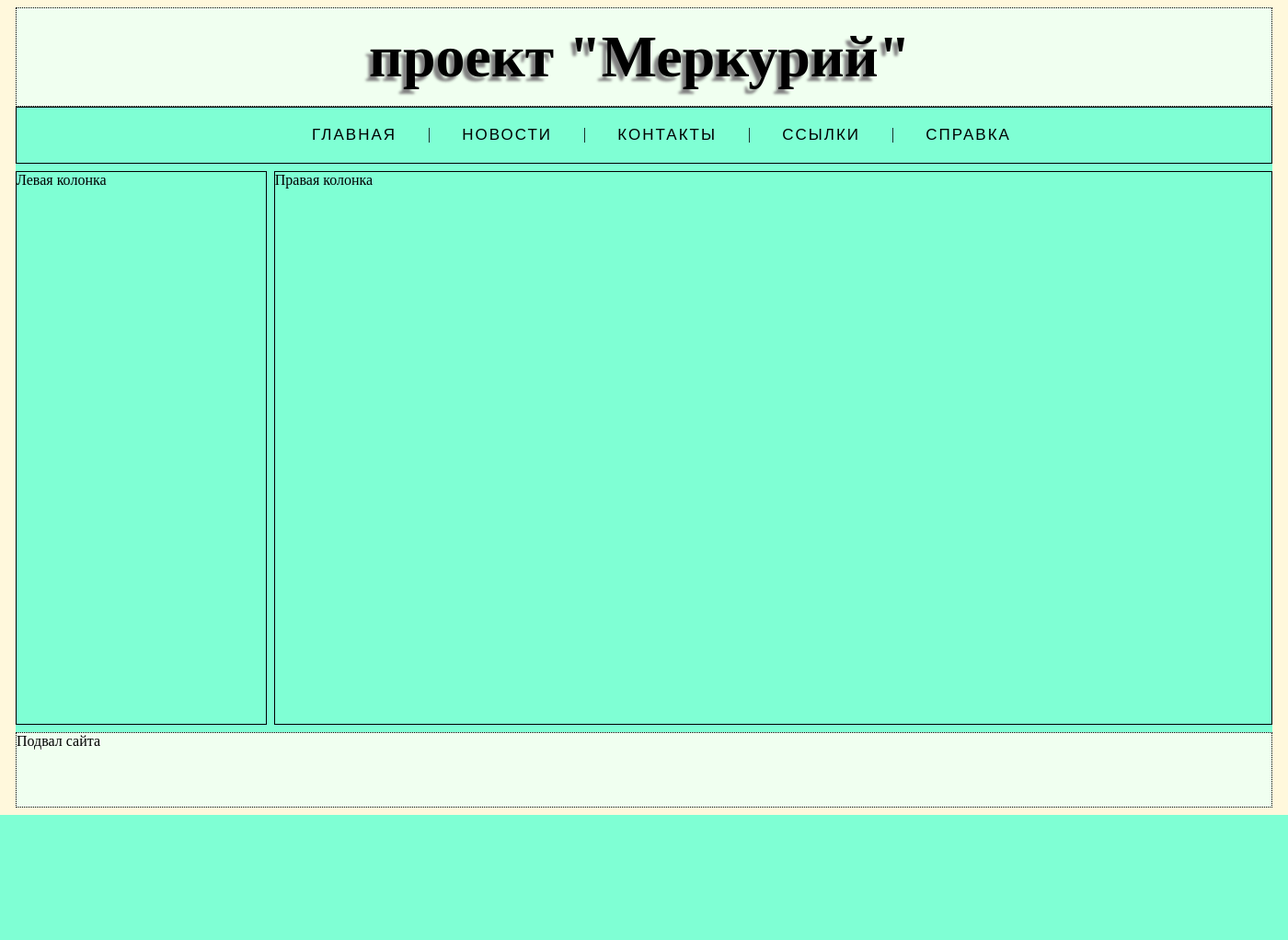
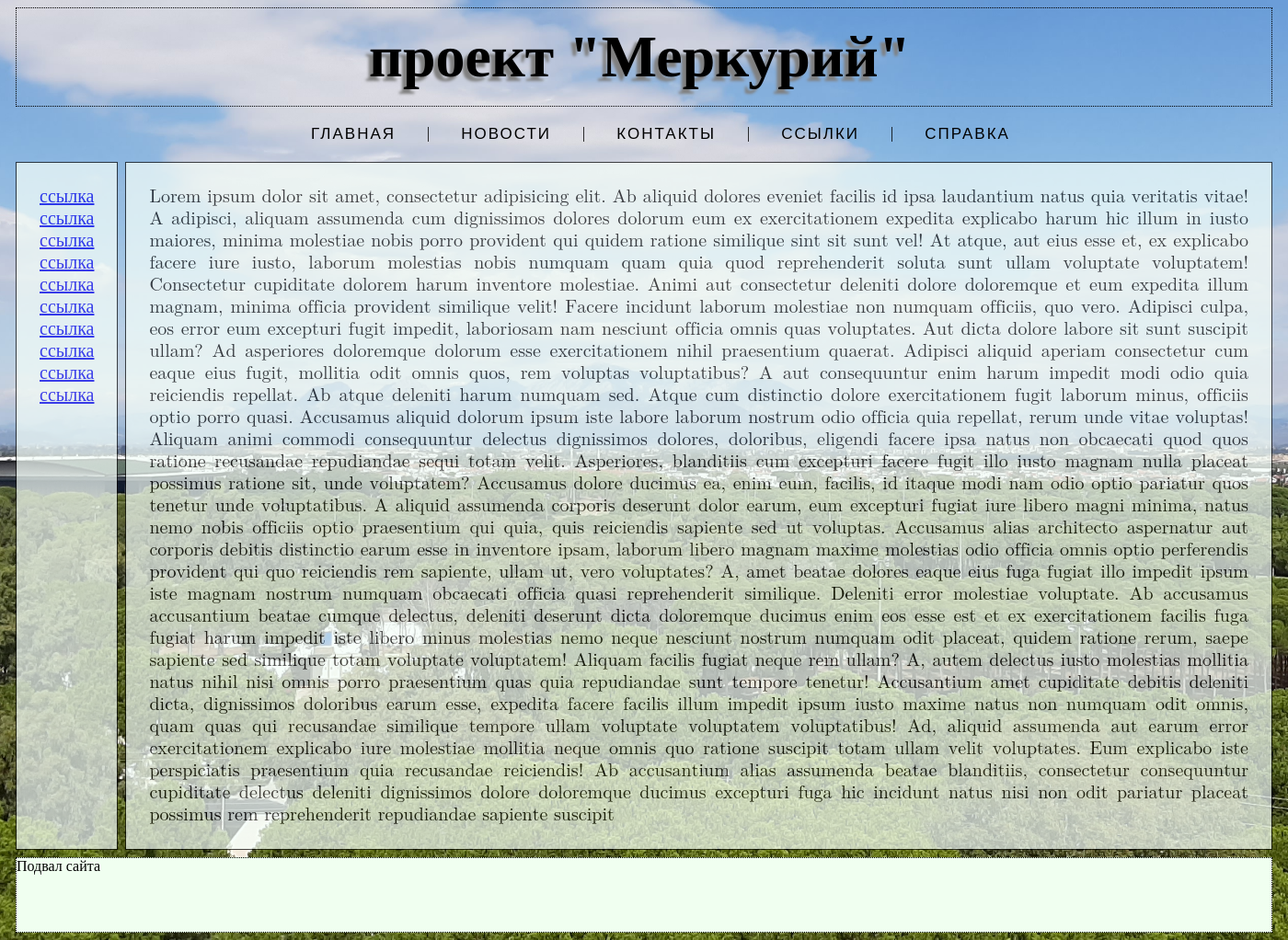
Before and after one commit to Jenny6199/personal_site_001, a Django app: page / in a window 1400 px wide. Shown: the whole page at 92% size. Before the commit the page ends 886 px from the top, so only its background shows below. Run offline with Django 4.2, Linux system fonts and the light colour scheme; parts of the project's set-up code (start-up, migrations or seed data) failed here and were passed over.

Commit message:
columns settings

```diff
--- a/website_1/mainapp/templates/mainapp/index.html
+++ b/website_1/mainapp/templates/mainapp/index.html
@@ -1,15 +1,66 @@
 {% extends 'mainapp/base.html' %}
 {% load static %}
 {% block content %}
-    <div class="box">
+    <div class="">
         {% include 'includes/inc_menu.html' %}
     </div>
     <div class="context flex">
         <div class="left_column box full-height">
-            Левая колонка
+            <div class="column_text">
+                <ul class="column_list">
+                    <li><a href="#">ссылка</a></li>
+                    <li><a href="#">ссылка</a></li>
+                    <li><a href="#">ссылка</a></li>
+                    <li><a href="#">ссылка</a></li>
+                    <li><a href="#">ссылка</a></li>
+                    <li><a href="#">ссылка</a></li>
+                    <li><a href="#">ссылка</a></li>
+                    <li><a href="#">ссылка</a></li>
+                    <li><a href="#">ссылка</a></li>
+                    <li><a href="#">ссылка</a></li>
+                </ul>
+            </div>
         </div>
         <div class="right_column box full-height">
-            Правая колонка
+            <div class="column_text">
+                Lorem ipsum dolor sit amet, consectetur adipisicing elit. Ab aliquid dolores eveniet facilis id ipsa
+                laudantium natus quia veritatis vitae! A adipisci, aliquam assumenda cum dignissimos dolores dolorum
+                eum ex exercitationem expedita explicabo harum hic illum in iusto maiores, minima molestiae nobis porro
+                provident qui quidem ratione similique sint sit sunt vel! At atque, aut eius esse et, ex explicabo
+                facere iure iusto, laborum molestias nobis numquam quam quia quod reprehenderit soluta sunt ullam
+                voluptate voluptatem! Consectetur cupiditate dolorem harum inventore molestiae. Animi aut consectetur
+                deleniti dolore doloremque et eum expedita illum magnam, minima officia provident similique velit!
+                Facere incidunt laborum molestiae non numquam officiis, quo vero. Adipisci culpa, eos error eum
+                excepturi fugit impedit, laboriosam nam nesciunt officia omnis quas voluptates. Aut dicta dolore labore
+                sit sunt suscipit ullam? Ad asperiores doloremque dolorum esse exercitationem nihil praesentium quaerat.
+                Adipisci aliquid aperiam consectetur cum eaque eius fugit, mollitia odit omnis quos, rem voluptas
+                voluptatibus? A aut consequuntur enim harum impedit modi odio quia reiciendis repellat. Ab atque
+                deleniti harum numquam sed. Atque cum distinctio dolore exercitationem fugit laborum minus, officiis
+                optio porro quasi. Accusamus aliquid dolorum ipsum iste labore laborum nostrum odio officia quia
+                repellat, rerum unde vitae voluptas! Aliquam animi commodi consequuntur delectus dignissimos dolores,
+                doloribus, eligendi facere ipsa natus non obcaecati quod quos ratione recusandae repudiandae sequi totam
+                velit. Asperiores, blanditiis cum excepturi facere fugit illo iusto magnam nulla placeat possimus
+                ratione sit, unde voluptatem? Accusamus dolore ducimus ea, enim eum, facilis, id itaque modi nam odio
+                optio pariatur quos tenetur unde voluptatibus. A aliquid assumenda corporis deserunt dolor earum, eum
+                excepturi fugiat iure libero magni minima, natus nemo nobis officiis optio praesentium qui quia, quis
+                reiciendis sapiente sed ut voluptas. Accusamus alias architecto aspernatur aut corporis debitis
+                distinctio earum esse in inventore ipsam, laborum libero magnam maxime molestias odio officia omnis
+                optio perferendis provident qui quo reiciendis rem sapiente, ullam ut, vero voluptates? A, amet beatae
+                dolores eaque eius fuga fugiat illo impedit ipsum iste magnam nostrum numquam obcaecati officia quasi
+                reprehenderit similique. Deleniti error molestiae voluptate. Ab accusamus accusantium beatae cumque
+                delectus, deleniti deserunt dicta doloremque ducimus enim eos esse est et ex exercitationem facilis fuga
+                fugiat harum impedit iste libero minus molestias nemo neque nesciunt nostrum numquam odit placeat,
+                quidem ratione rerum, saepe sapiente sed similique totam voluptate voluptatem! Aliquam facilis fugiat
+                neque rem ullam? A, autem delectus iusto molestias mollitia natus nihil nisi omnis porro praesentium
+                quas quia repudiandae sunt tempore tenetur! Accusantium amet cupiditate debitis deleniti dicta,
+                dignissimos doloribus earum esse, expedita facere facilis illum impedit ipsum iusto maxime natus non
+                numquam odit omnis, quam quas qui recusandae similique tempore ullam voluptate voluptatem voluptatibus!
+                Ad, aliquid assumenda aut earum error exercitationem explicabo iure molestiae mollitia neque omnis quo
+                ratione suscipit totam ullam velit voluptates. Eum explicabo iste perspiciatis praesentium quia
+                recusandae reiciendis! Ab accusantium alias assumenda beatae blanditiis, consectetur consequuntur
+                cupiditate delectus deleniti dignissimos dolore doloremque ducimus excepturi fuga hic incidunt natus
+                nisi non odit pariatur placeat possimus rem reprehenderit repudiandae sapiente suscipit
+            </div>
         </div>
     </div>
 {% endblock content %}
--- a/website_1/static/css/style.css
+++ b/website_1/static/css/style.css
@@ -1,5 +1,8 @@
 body {
-    background-color: cornsilk;
+    background-image: url(/static/img/background_1.jpg);
+    background-repeat: no-repeat;
+    background-position: center top;
+    background-size: cover;
 }
 
 .container {
@@ -19,7 +22,7 @@ body {
 
 .wrapper {
     min-height: 89vh;
-    background-color: aquamarine;
+    background-color: none;
 }
 
 footer {
@@ -29,7 +32,7 @@ footer {
 }
 
 header {
-    background-color: honeydew;
+    background-color: none;
     border: 1px dotted black;
     font-size: 64px;
 }
@@ -52,24 +55,38 @@ header {
 }
 
 .left_column {
-    width: 20%;
-    margin: 1vh 1vh 1vh 0vh;
-    background-image: none;
-
+    width: fit-content;
+    margin: 0vh 1vh 1vh 0vh;
+    background-color: mintcream;
+    opacity: 0.7;
 }
 
 .right_column {
-    width: 80%;
-    margin: 1vh 0vh 1vh 0vh;
-    background-image: none;
+    width: 111em;
+    margin: 0vh 0vh 1vh 0vh;
+    background-color: mintcream;
+    opacity: 0.7;
 }
 
 .full-height {
-    height: 75vh;
+    min-height: fit-content;
+}
+
+.column_text {
+    padding: 25px;
+    font-size: 20px;
+    font-family: math;
+    text-align: justify;
+}
+
+.column_list {
+    list-style: none;
+    padding-inline-start: 0px;
+    margin-block-start: 0em;
+    margin-block-end: 0em;
 }
 
 context {
-    display: flex;
     flex-direction: row;
     min-height: 55vh;
     margin: 1vh auto;
@@ -88,14 +105,22 @@ context {
     text-align: center;
     background: initial;
 }
-.menu-main li {display: inline-block;}
+
+.menu-main li {
+    display: inline-block;
+}
+
 .menu-main li:after {
   content: "|";
   color: black;
   display: inline-block;
   vertical-align:top;
 }
-.menu-main li:last-child:after {content: none;}
+
+.menu-main li:last-child:after {
+    content: none;
+}
+
 .menu-main a {
   text-decoration: none;
   font-family: 'Ubuntu Condensed', sans-serif;
@@ -107,9 +132,13 @@ context {
   display: inline-block;
   transition: color .2s;
 }
+
 .menu-main a, .menu-main a:visited {color: black;}
+
 .menu-main a.current, .menu-main a:hover{color: navy;}
+
 .menu-main a:before,
+
 .menu-main a:after {
   content: "";
   position: absolute;
@@ -121,8 +150,11 @@ context {
   background: navy;
   transition: .8s;
 }
+
 .menu-main a:hover:before, .menu-main .current:before {left: 0;}
+
 .menu-main a:hover:after, .menu-main .current:after {right: 0;}
+
 @media (max-width: 550px) {
     .menu-main {padding-top: 0;}
     .menu-main li {display: block;}
```
Also changed, not shown: website_1/static/img/background_1.jpg (added). Lines whose indentation alone changed are shown as unchanged.
